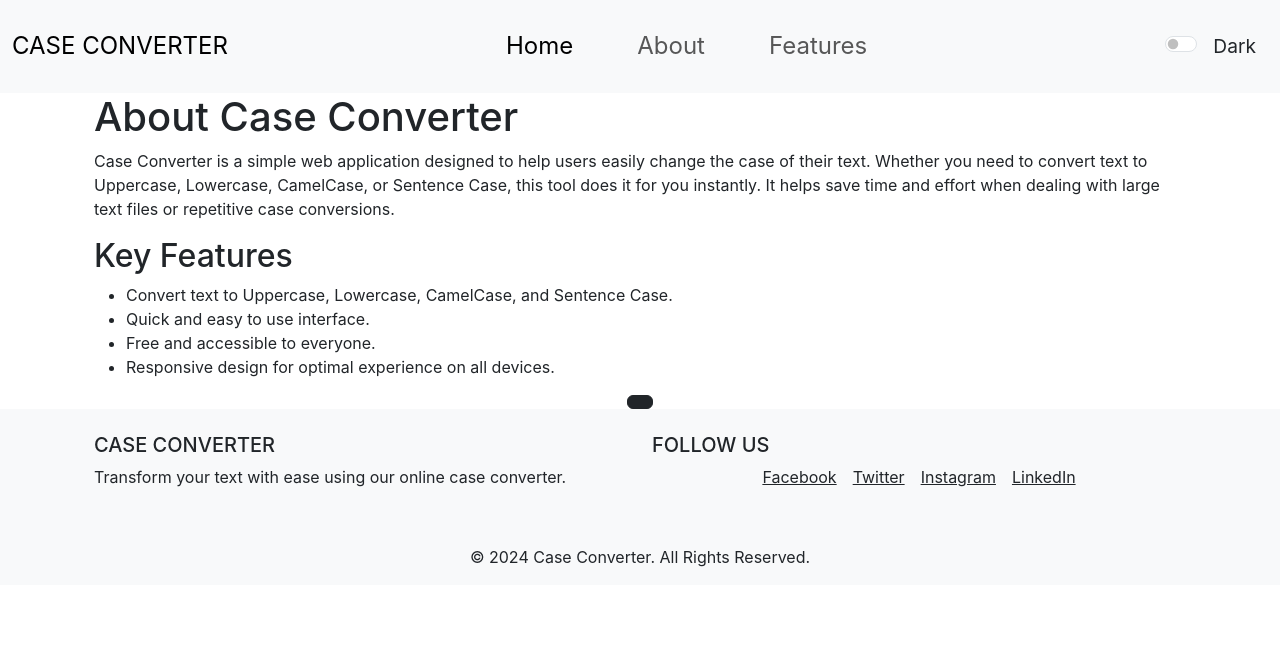
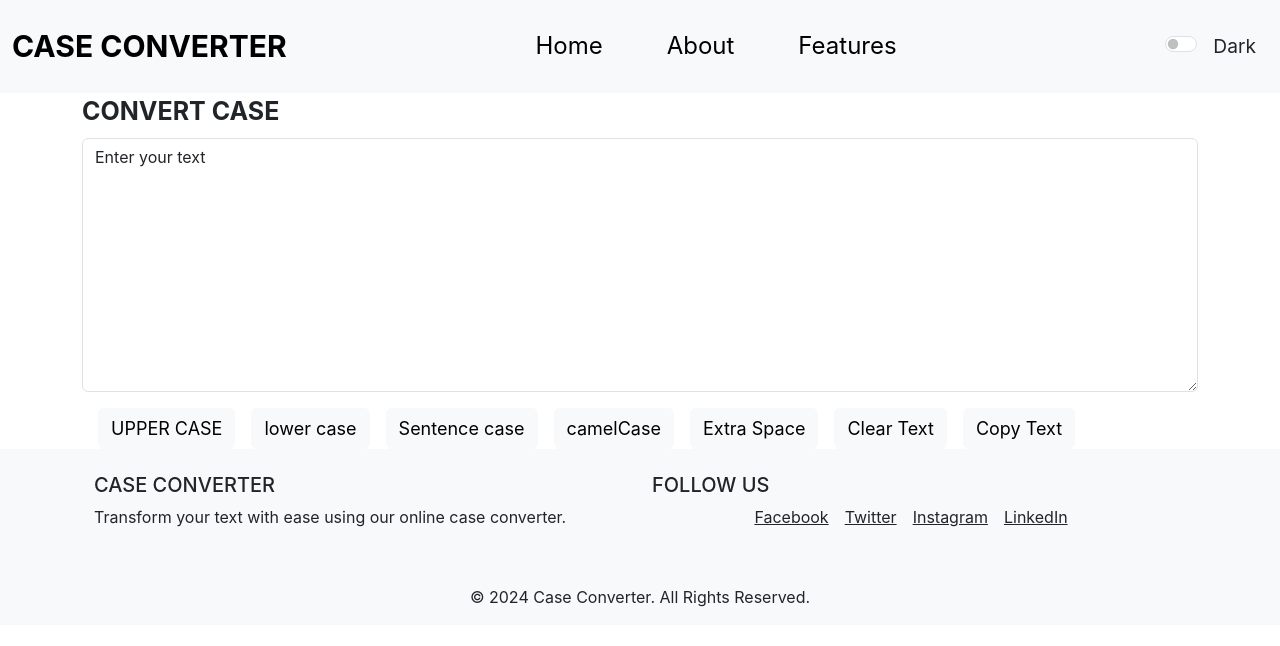
Before and after one commit to ManojGowda15/case_converter, a React (Create React App) app: page / in a window 1280 px wide. Shown: the top 646 px of the page. Built offline with nearby package versions, Linux system fonts and the light colour scheme.

Commit message:
2nd commit

```diff
--- a/src/App.js
+++ b/src/App.js
@@ -1,13 +1,15 @@
 import './App.css';
 import Navbar from './components/Navbar';
-import About from './components/About';
+import Home from './components/Home';
+// import About from './components/About';
 import Footer from './components/Footer';
 
 function App() {
   return (
     <>
     <Navbar/>
-    <About/>
+    <Home/>
+    {/* <About/> */}
     <Footer/>
     </>
   );
--- a/src/components/About.js
+++ b/src/components/About.js
@@ -1,30 +1,48 @@
-import React from 'react'
+import React from 'react';
+import PropTypes from 'prop-types';
 
-export default function About() {
-  return (
-    <>
-    <div className="container ">
+export default function About(props) {
+    return (
+        <>
+            <div className="container ">
                 <section class="about-section">
                     <div class="container">
-                        <h1 className="heading" >About Case Converter</h1>
+                        <h1 className="heading" >{props.about1}</h1>
                         <p className="Content" >
-                            Case Converter is a simple web application designed to help users easily change the case of their text.
-                            Whether you need to convert text to Uppercase, Lowercase, CamelCase, or Sentence Case, this tool does it for you
-                            instantly. It helps save time and effort when dealing with large text files or repetitive case conversions.
+                            {props.content}
                         </p>
-                        <h2 className="heading">Key Features</h2>
+                        <h2 className="heading">{props.feature}</h2>
                         <ul>
-                            <li className="Content" >Convert text to Uppercase, Lowercase, CamelCase, and Sentence Case.</li>
-                            <li className="Content" >Quick and easy to use interface.</li>
-                            <li className="Content" >Free and accessible to everyone.</li>
-                            <li className="Content" >Responsive design for optimal experience on all devices.</li>
+                            <li className="Content" >{props.feat1}</li>
+                            <li className="Content" >{props.feat2}</li>
+                            <li className="Content" >{props.feat3}</li>
+                            <li className="Content" >{props.feat4}</li>
                         </ul>
                     </div>
                 </section>
                 <div className="container d-flex justify-content-center">
-                    <button type="button"  class="btn btn-dark "></button>
+                    <button type="button" class="btn btn-dark "></button>
                 </div>
             </div>
-    </>
-  )
+        </>
+    )
 }
+About.defaultProps = {
+    about1: 'About Case Converter',
+    content: 'Case Converter is a simple web application designed to help users easily change the case of their text. Whether you need to convert text to Uppercase, Lowercase, CamelCase, or Sentence Case, this tool does it for you instantly.It helps save time and effort when dealing with large text files or repetitive case conversions.',
+    feature: 'Key Features',
+    feat1: 'Convert text to Uppercase, Lowercase, CamelCase, and Sentence Case.',
+    feat2: 'Quick and easy to use interface.',
+    feat3: 'Free and accessible to everyone.',
+    feat4: 'Responsive design for optimal experience on all devices.',
+};
+
+About.propTypes = {
+about1 : PropTypes.string,
+content : PropTypes.string,
+feature : PropTypes.string,
+feat1 : PropTypes.string,
+feat2 : PropTypes.string,
+feat3 : PropTypes.string,
+feat4 : PropTypes.string,
+};
--- a/src/components/Footer.js
+++ b/src/components/Footer.js
@@ -1,40 +1,28 @@
 import React from 'react';
+import PropTypes from 'prop-types';
 
-export default function Footer() {
+export default function Footer(props) {
     return (
         <footer className="bg-body-tertiary text-center text-lg-start">
             <div className="container p-4">
                 <div className="row">
                     <div className="col-lg-6 col-md-12 mb-4 mb-md-0">
-                        <h5 className="text-uppercase">CASE CONVERTER</h5>
+                        <h5 className="text-uppercase">{props.title}</h5>
                         <p>
-                            Transform your text with ease using our online case converter.
+                            {props.desc}
                         </p>
                     </div>
 
                     <div className="col-lg-6 col-md-12 mb-4 mb-md-0">
-                        <h5 className="text-uppercase">Follow Us</h5>
+                        <h5 className="text-uppercase">{props.follow}</h5>
                         <ul className="list-unstyled d-flex justify-content-center">
-                            <li className="me-3">
-                                <a href="https://facebook.com" target="_blank" rel="noopener noreferrer" className="text-dark">
-                                    <i className="fab fa-facebook-f"></i> Facebook
-                                </a>
-                            </li>
-                            <li className="me-3">
-                                <a href="https://twitter.com" target="_blank" rel="noopener noreferrer" className="text-dark">
-                                    <i className="fab fa-twitter"></i> Twitter
-                                </a>
-                            </li>
-                            <li className="me-3">
-                                <a href="https://instagram.com" target="_blank" rel="noopener noreferrer" className="text-dark">
-                                    <i className="fab fa-instagram"></i> Instagram
-                                </a>
-                            </li>
-                            <li>
-                                <a href="https://linkedin.com" target="_blank" rel="noopener noreferrer" className="text-dark">
-                                    <i className="fab fa-linkedin-in"></i> LinkedIn
-                                </a>
-                            </li>
+                            {props.socialLinks.map((link, index) => (
+                                <li className="me-3" key={index}>
+                                    <a href={link.href} target="_blank" rel="noopener noreferrer" className="text-dark">
+                                        <i className={link.icon}></i> {link.name}
+                                    </a>
+                                </li>
+                            ))}
                         </ul>
                     </div>
                 </div>
@@ -46,3 +34,25 @@ export default function Footer() {
         </footer>
     );
 }
+
+Footer.defaultProps = {
+    title: 'CASE CONVERTER',
+    desc: 'Transform your text with ease using our online case converter.',
+    follow: 'Follow Us',
+    socialLinks: [
+        { name: 'Facebook', href: 'https://facebook.com', icon: 'fab fa-facebook-f' },
+        { name: 'Twitter', href: 'https://twitter.com', icon: 'fab fa-twitter' },
+        { name: 'Instagram', href: 'https://instagram.com', icon: 'fab fa-instagram' },
+        { name: 'LinkedIn', href: 'https://linkedin.com', icon: 'fab fa-linkedin-in' }
+    ]
+};
+
+Footer.propTypes = {
+    socialLinks: PropTypes.arrayOf(
+        PropTypes.shape({
+            name: PropTypes.string.isRequired,
+            href: PropTypes.string.isRequired,
+            icon: PropTypes.string.isRequired
+        })
+    )
+};
--- /dev/null
+++ b/src/components/Home.js
@@ -0,0 +1,99 @@
+import React, { useState } from 'react';
+import PropTypes from 'prop-types';
+
+export default function Home(props) {
+
+    const handleUpper = () => {
+        let newText = text.toUpperCase();
+        setText(newText);
+    }
+
+    const handleLower = () => {
+        let newText = text.toLowerCase();
+        setText(newText);
+    }
+
+    const handleSentence = () => {
+        const sentences = text.split('.').map(sentence => {
+            const trimmed = sentence.trim();
+            return trimmed.charAt(0).toUpperCase() + trimmed.slice(1);
+        });
+        const newText = sentences.join('. ').trim();
+        setText(newText);
+    };
+
+    const handleCamel = () => {
+        const words = text.split(/[-_ ]+/);
+        const newText = words.map((word, index) => {
+            if (index === 0) {
+                return word.toLowerCase();
+            }
+            return word.charAt(0).toUpperCase() + word.slice(1).toLowerCase();
+        }).join('');
+        setText(newText);
+    };
+
+    const handleExtraSpace = () => {
+        let newText = text.split(/[ ]+/);
+        setText(newText.join(" "));
+    };
+
+    const handleClear = () => {
+        let newText = "";
+        setText(newText);
+    };
+
+    const handleCopy = () => {
+        let textarea = document.getElementById("exampleFormControlTextarea1");
+            textarea.select();
+            navigator.clipboard.writeText(textarea.value)
+    };
+
+    const handleChange = (event) => {
+        setText(event.target.value);
+    };
+
+    const [text, setText] = useState("Enter your text")
+    return (
+        <>
+            <div className="container">
+                <div className="mb-3">
+                    <label htmlFor="exampleFormControlTextarea1" className="form-label" style={{ fontSize: `25px`, fontWeight: `bold` }}>{props.labelText}</label>
+                    <textarea className="form-control" id="exampleFormControlTextarea1" rows="10" onChange={handleChange} value={text}></textarea>
+                </div>
+            </div>
+
+            <div className="container">
+                <button type="button" className="btn btn-light ms-3" style={{ fontSize: `18px` }} onClick={handleUpper}>{props.btnUpr}</button>
+                <button type="button" className="btn btn-light ms-3" style={{ fontSize: `18px` }} onClick={handleLower}>{props.btnLwr}</button>
+                <button type="button" className="btn btn-light ms-3" style={{ fontSize: `18px` }} onClick={handleSentence}>{props.btnSentence}</button>
+                <button type="button" className="btn btn-light ms-3" style={{ fontSize: `18px` }} onClick={handleCamel}>{props.btnCamel}</button>
+                <button type="button" className="btn btn-light ms-3" style={{ fontSize: `18px` }} onClick={handleExtraSpace}>{props.btnExtraSpace}</button>
+                <button type="button" className="btn btn-light ms-3" style={{ fontSize: `18px` }} onClick={handleClear}>{props.btnClear}</button>
+                <button type="button" className="btn btn-light ms-3" style={{ fontSize: `18px` }} onClick={handleCopy}>{props.btnCopy}</button>
+            </div>
+        </>
+    )
+}
+
+Home.defaultProps = {
+    labelText: 'CONVERT CASE',
+    btnUpr: 'UPPER CASE',
+    btnLwr: 'lower case',
+    btnSentence: 'Sentence case',
+    btnExtraSpace: 'Extra Space',
+    btnCamel : 'camelCase',
+    btnClear : 'Clear Text',
+    btnCopy : 'Copy Text',
+
+};
+
+Home.propTypes = {
+    labelText: PropTypes.string,
+    btnUpr: PropTypes.string,
+    btnLwr: PropTypes.string,
+    btnSentence: PropTypes.string,
+    btnExtraSpace: PropTypes.string,
+    btnCamel: PropTypes.string,
+    btnCopy: PropTypes.string,
+}
--- a/src/components/Navbar.js
+++ b/src/components/Navbar.js
@@ -1,34 +1,52 @@
 import React from 'react';
+import PropTypes from 'prop-types';
 
 
-export default function Navbar() {
+
+export default function Navbar(props) {
     return (
         <>
             <nav className="navbar navbar-expand-lg bg-body-tertiary">
                 <div className="container-fluid">
-                    <a className="navbar-brand" href="/logo">CASE CONVERTER</a>
+                    <a className="navbar-brand" style={{fontSize: `30px`,fontWeight: `bold`}} href="/logo">{props.brandName}</a>
                     <button className="navbar-toggler" type="button" data-bs-toggle="collapse" data-bs-target="#navbarScroll" aria-controls="navbarScroll" aria-expanded="false" aria-label="Toggle navigation">
                         <span className="navbar-toggler-icon"></span>
                     </button>
                     <div className="collapse navbar-collapse" id="navbarScroll">
-                        <ul className="navbar-nav mx-auto my-2 my-lg-1 navbar-nav-scroll" style={{ "--bs-scroll-height": "100px" }}>
-                            <li className="nav-item mx-4">
-                                <a className="nav-link active" aria-current="page" href="/home">Home</a>
-                            </li>
-                            <li className="nav-item mx-4">
-                                <a className="nav-link" href="/about">About</a>
-                            </li>
-                            <li className="nav-item mx-4">
-                                <a className="nav-link" href="/features">Features</a>
-                            </li>
+                        <ul className="navbar-nav mx-auto my-2 my-lg-1 navbar-nav-scroll" style={{ "--bs-scroll-height": "100px", "fontSize":"20px" }}>
+                            {props.navLinks.map((link, index) => (
+                                <li className="nav-item mx-4" key={index}>
+                                    <a className="nav-link active" aria-current="page" href={link.href}>{link.name}</a>
+                                </li>
+                            ))}
                         </ul>
                     </div>
                 </div>
                 <div className="form-check form-switch m-4" style={{ position: '', left: '10px' }}>
                     <input className="form-check-input" type="checkbox" role="switch" id="flexSwitchCheckDefault"/>
-                        <label className="form-check-label ms-2" htmlFor="flexSwitchCheckDefault">Dark</label>
+                        <label className="form-check-label ms-2" htmlFor="flexSwitchCheckDefault">{props.darkModeLabel}</label>
                 </div>
             </nav>
         </>
     )
 }
+Navbar.defaultProps = {
+    brandName : 'CASE CONVERTER',
+    darkModeLabel : 'Dark',
+    navLinks : [
+        {name : 'Home', href : '/home'},
+        {name : 'About', href : '/about'},
+        {name : 'Features', href : '/features'}
+    ]
+};
+
+Navbar.propTypes = {
+    brandName : PropTypes.string,
+    darkModeLabel : PropTypes.string,
+    navLinks : PropTypes.arrayOf(
+        PropTypes.shape({
+            name : PropTypes.string.isRequired,
+            href : PropTypes.string.isRequired
+        })
+    )
+};
```
